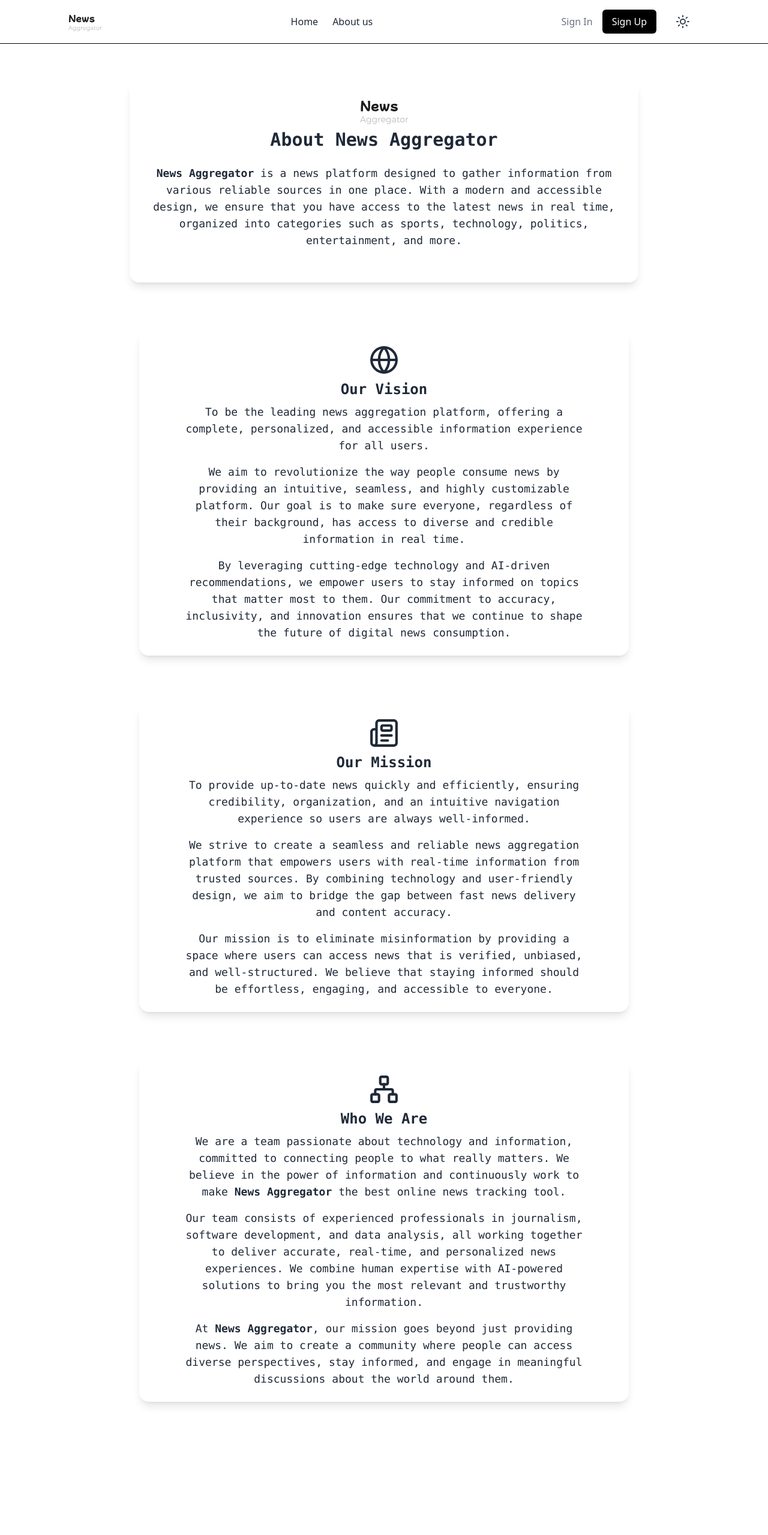
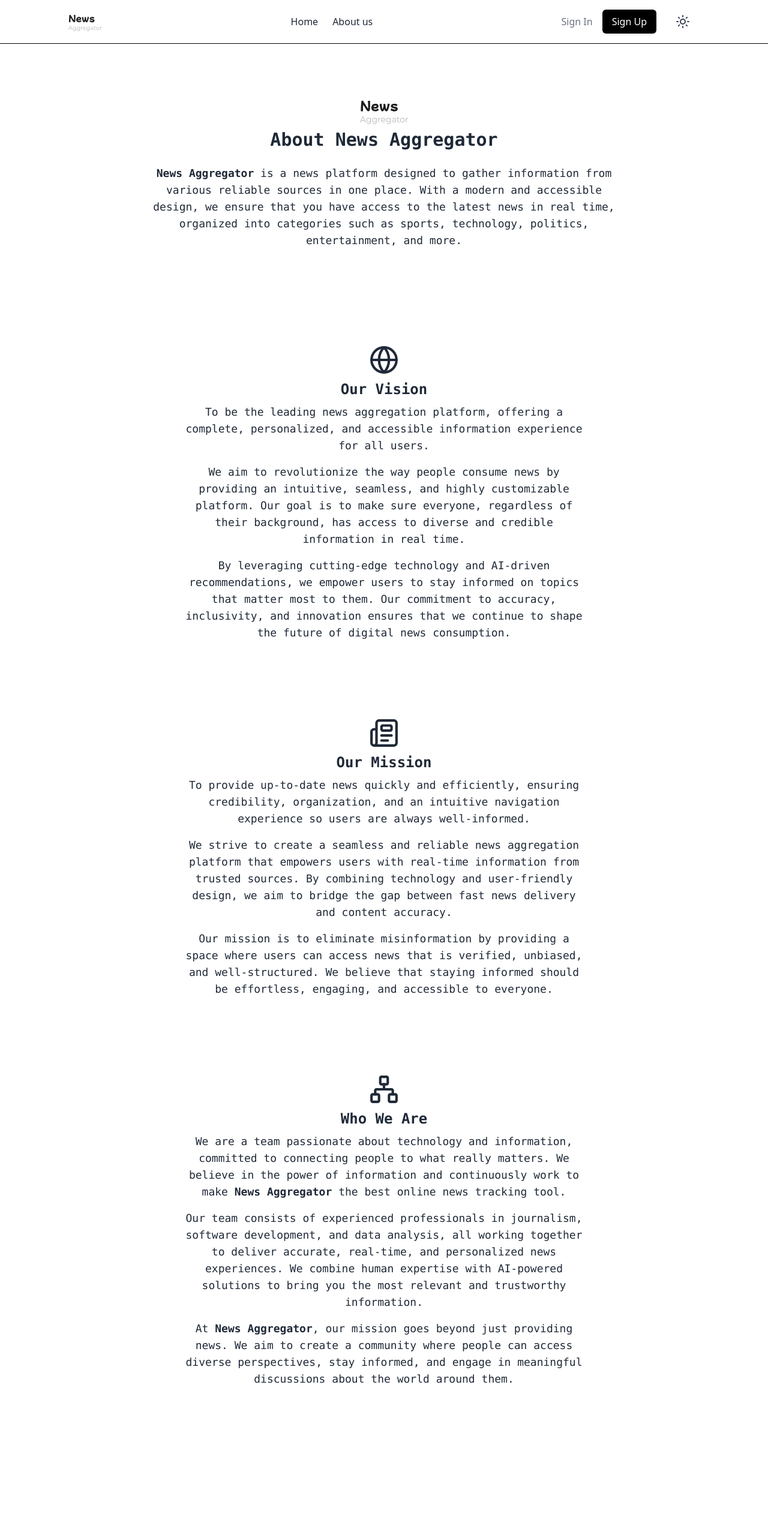
Before and after one commit to Server-prog/newsaggregator, a React (Vite) app: page /about in a window 1280 px wide. Shown: the top 2559 px of the page at 60% size. Built offline with nearby package versions, Linux system fonts and the light colour scheme.

Commit message:
adicionei um scroll sessão about

```diff
--- a/src/pages/About.jsx
+++ b/src/pages/About.jsx
@@ -29,7 +29,7 @@ const About = () => {
       <div className="max-w-4xl mx-auto px-6 py-12 font-mono">
         <div>
         <motion.div
-            className="bg-white p-6 rounded-2xl shadow-lg text-center"
+            className="p-6 rounded-2xl text-center"
             initial={{ opacity: 0, y: 100 }} // Começa invisível e mais abaixo
             whileInView={{ opacity: 1, y: 0 }} // Aparece e sobe suavemente
             transition={{ duration: 0.6, delay: 0.2 }}
@@ -48,7 +48,7 @@ const About = () => {
 
         <div className="mt-20 px-4">
           <motion.div
-            className="bg-white p-6 rounded-2xl shadow-lg text-center"
+            className="bg-white p-6 rounded-2xl text-center"
             initial={{ opacity: 0, y: 100 }} // Começa invisível e mais abaixo
             whileInView={{ opacity: 1, y: 0 }} // Aparece e sobe suavemente
             transition={{ duration: 0.6, delay: 0.2 }}
@@ -78,7 +78,7 @@ const About = () => {
 
         <div className="mt-20 px-4">
         <motion.div
-            className="bg-white p-6 rounded-2xl shadow-lg text-center"
+            className=" p-6 rounded-2xl text-center"
             initial={{ opacity: 0, y: 100 }} // Começa invisível e mais abaixo
             whileInView={{ opacity: 1, y: 0 }} // Aparece e sobe suavemente
             transition={{ duration: 0.6, delay: 0.2 }}
@@ -107,7 +107,7 @@ const About = () => {
 
         <div className="mt-20 px-4">
         <motion.div
-            className="bg-white p-6 rounded-2xl shadow-lg text-center"
+            className=" p-6 rounded-2xl text-center"
             initial={{ opacity: 0, y: 100 }} // Começa invisível e mais abaixo
             whileInView={{ opacity: 1, y: 0 }} // Aparece e sobe suavemente
             transition={{ duration: 0.6, delay: 0.2 }}
@@ -137,7 +137,6 @@ const About = () => {
           </motion.div>
         </div>
 
-        <div className={`${theme === "dark" ? "text-white" : "border-b border-black"}`}>
         <div className="h-screen flex items-center justify-center">
         <div className="relative w-[500px] h-[300px]" onClick={handleNextPaper}>
         {papers.map((paper, index) => (
@@ -166,7 +165,6 @@ const About = () => {
       </div>
     </div>
       </div>
-    </div>
   );
 };
 
```
Also changed, not shown: src/components/Header.jsx (line endings or trailing spaces).
